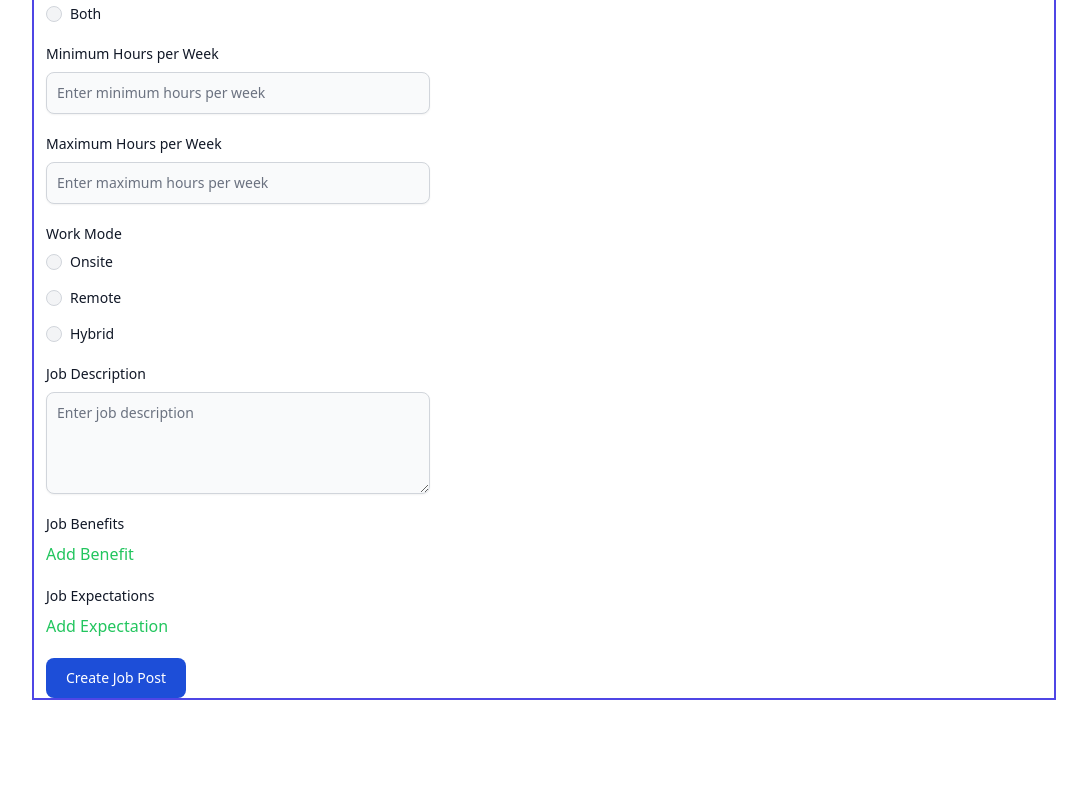
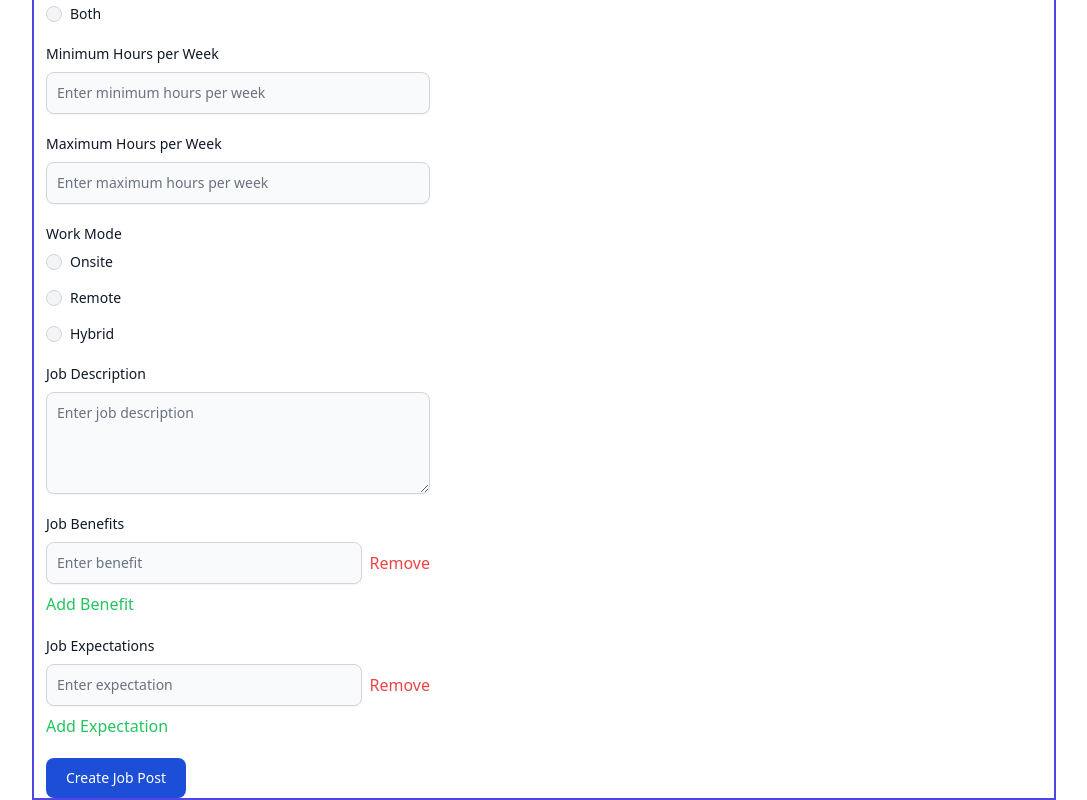
Before and after one commit to liendo1/vindWerk, an Angular app in the folder frontend/: page /job in a window 1280 px wide. Shown: the part 588-1388 px from the top of the page, without its empty margins (96-1183 px from the left). Before the commit the page ends 1288 px from the top, so only its background shows below. Built offline with nearby package versions, Linux system fonts and the light colour scheme.

Commit message:
added that the benefit and expectation always one default

```diff
--- a/frontend/src/component/job/job-create/job-create.component.ts
+++ b/frontend/src/component/job/job-create/job-create.component.ts
@@ -36,8 +36,8 @@ export class JobCreateComponent implements OnInit {
       minHours: ['', [Validators.required, Validators.min(0)]],
       maxHours: ['', [Validators.required, Validators.min(0)]],
       description: ['', Validators.required],
-      benefits: this.fb.array([]),
-      expectations: this.fb.array([]),
+      benefits: this.fb.array([this.fb.control('')]),
+      expectations: this.fb.array([this.fb.control('')]),
     });
 
   }
@@ -61,7 +61,9 @@ export class JobCreateComponent implements OnInit {
   }
 
   removeExpectation(index: number) {
-    this.expectations.removeAt(index);
+    if (this.expectations.length > 1) {
+      this.expectations.removeAt(index);
+    }
   }
 
   addBenefit(): void {
@@ -69,6 +71,8 @@ export class JobCreateComponent implements OnInit {
   }
 
   removeBenefit(index: number): void {
-    this.benefits.removeAt(index);
+    if (this.benefits.length > 1) {
+      this.benefits.removeAt(index);
+    }
   }
 }
```
